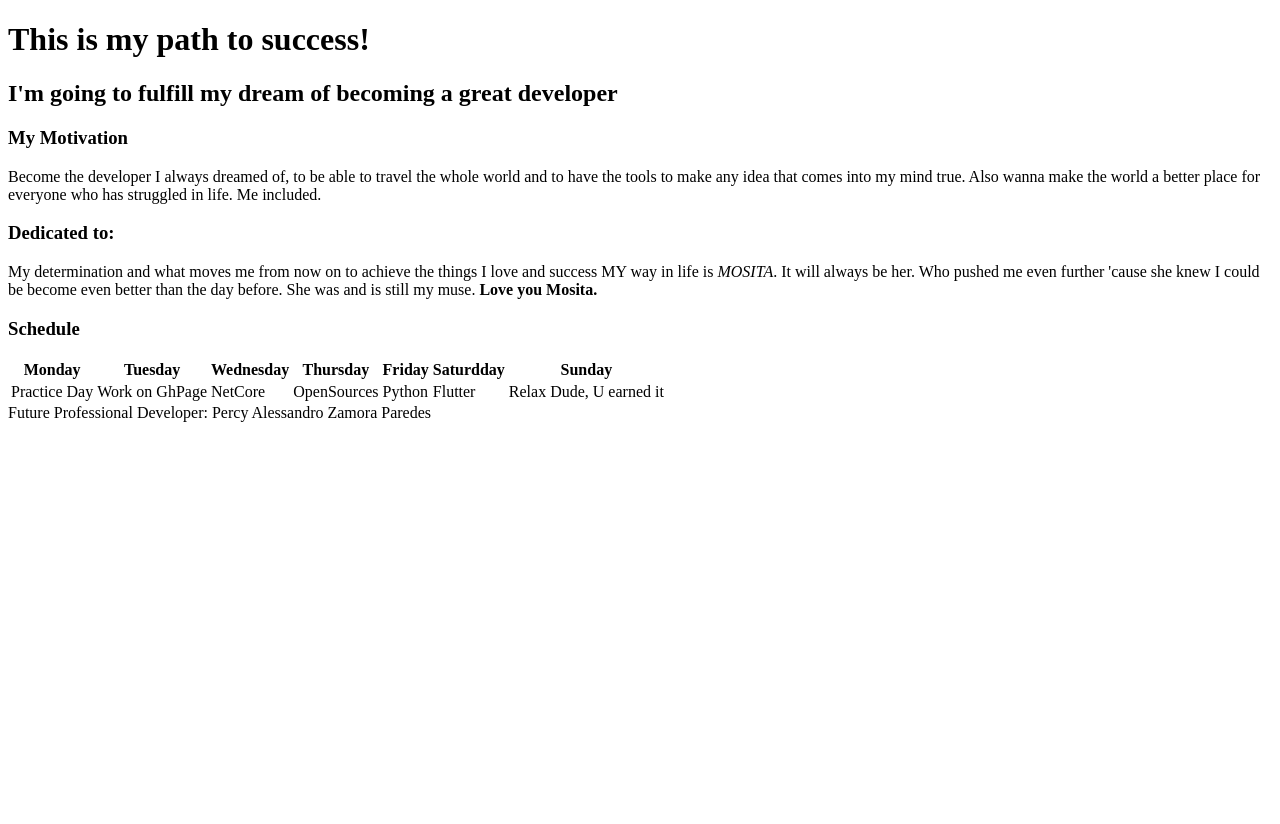
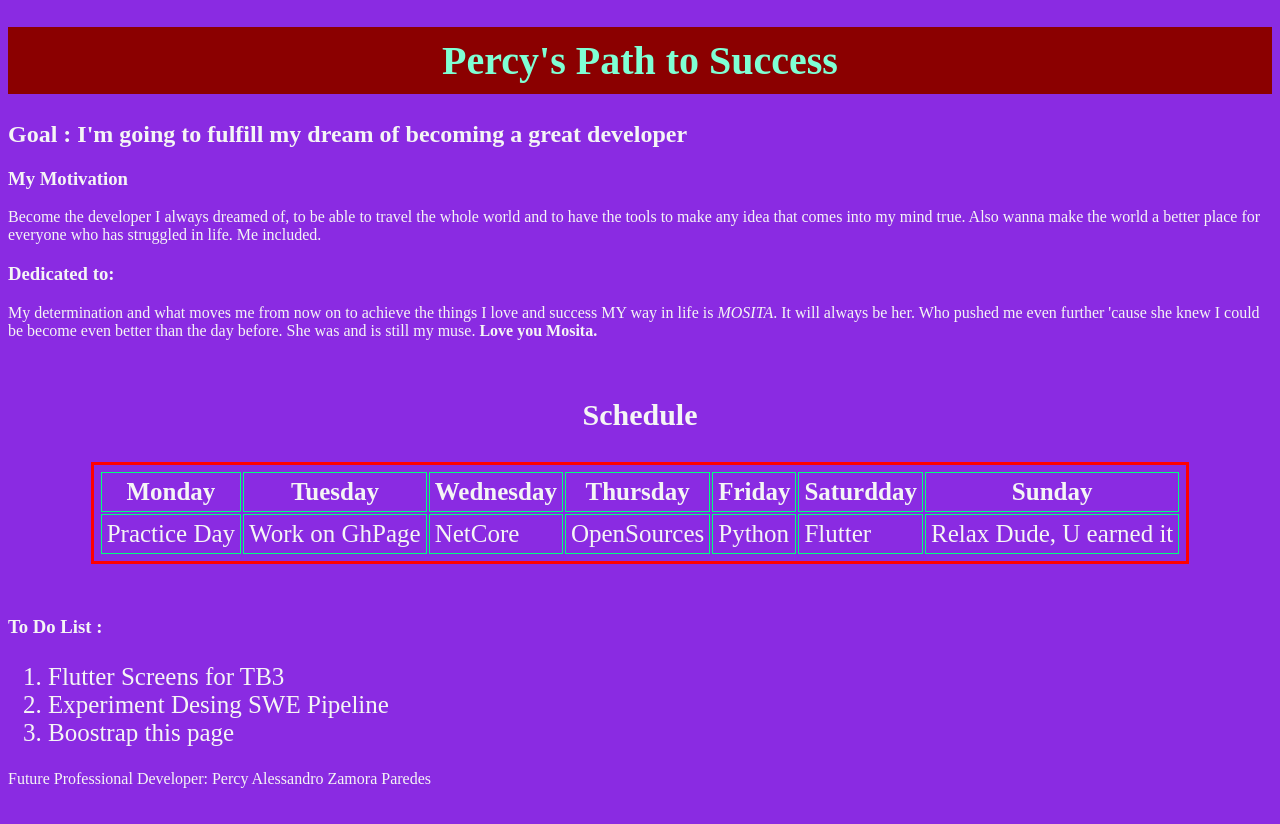
Before and after one commit to Percy-Coding/WebDeveloping, a plain HTML site: page docs/index.html in a window 1280 px wide. Before the commit the page ends 800 px from the top, so only its background shows below. Drawn offline with Linux system fonts and the light colour scheme.

Commit message:
adding css

```diff
--- /dev/null
+++ b/docs/css/styles.css
@@ -0,0 +1,47 @@
+h1{
+    text-align: center;
+    color: aquamarine;
+    background-color: darkred;
+    padding: 10px;
+    font-size: 40px;
+}
+
+body{
+    background-color: blueviolet;
+    color: whitesmoke;
+}
+
+ol{
+    font-size: 25px;
+}
+
+.container{
+    height: 200px;
+}
+
+.center{
+    text-align: center;
+    font-size: 30px;
+}
+
+table{
+    border: 3px solid red;
+    padding: 5px;
+    margin-left: auto;
+    margin-right: auto;
+    font-size: 25px;
+}
+
+th,td{
+    border: 1px solid springgreen;
+    padding: 5px;
+    margin: 5px;
+
+}
+
+footer{
+    position: fixed;
+    width: 100%;
+    bottom: 0;
+    height: 30px;
+}
--- a/docs/index.html
+++ b/docs/index.html
@@ -3,12 +3,14 @@
 
 <head>
   <title>PercySchedule</title>
+  <meta name="viewport" content="width=device-width, initial-scale=1.0">
+  <link rel="stylesheet" href="css/styles.css">
 </head>
 
 <body>
-  <h1>This is my path to success!</h1>
-  <h2>I'm going to fulfill my dream of becoming a great developer</h2>
-  <section>
+  <h1>Percy's Path to Success</h1>
+  <h2>Goal : I'm going to fulfill my dream of becoming a great developer</h2>
+  <section class="container">
     <h3>My Motivation</h3>
     <p>
       Become the developer I always dreamed of, to be able to travel the whole world and to have the tools to make any
@@ -26,9 +28,9 @@
     </p>
   </section>
 
-  <section>
+  <section class="container">
     <div>
-      <h3>Schedule</h3>
+      <h3 class="center">Schedule</h3>
       <table>
         <thead>
           <tr>
@@ -57,6 +59,15 @@
     </div>
   </section>
 
+  <section class="container">
+    <h3>To Do List :</h3>
+    <ol>
+      <li>Flutter Screens for TB3</li>
+      <li>Experiment Desing SWE Pipeline</li>
+      <li>Boostrap this page</li>
+    </ol>
+  </section>
+
   <section>
     <footer>Future Professional Developer: Percy Alessandro Zamora Paredes</footer>
   </section>
```
